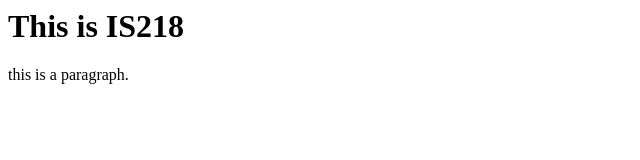
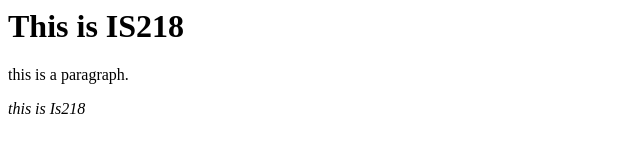
Before and after one commit to arvindh21/IS217spring, a plain HTML site: page index.html in a window 1280 px wide. Shown: the whole page, without its empty margins (0-640 px from the left). Drawn offline with Linux system fonts and the light colour scheme.

Commit message:
add italics to paragraph

```diff
--- a/index.html
+++ b/index.html
@@ -1,3 +1,5 @@
 <h1>  This is IS218 </h1>
 
+
 <p>this is a paragraph. </p>
+<p><i>this is Is218</i></p>
```
